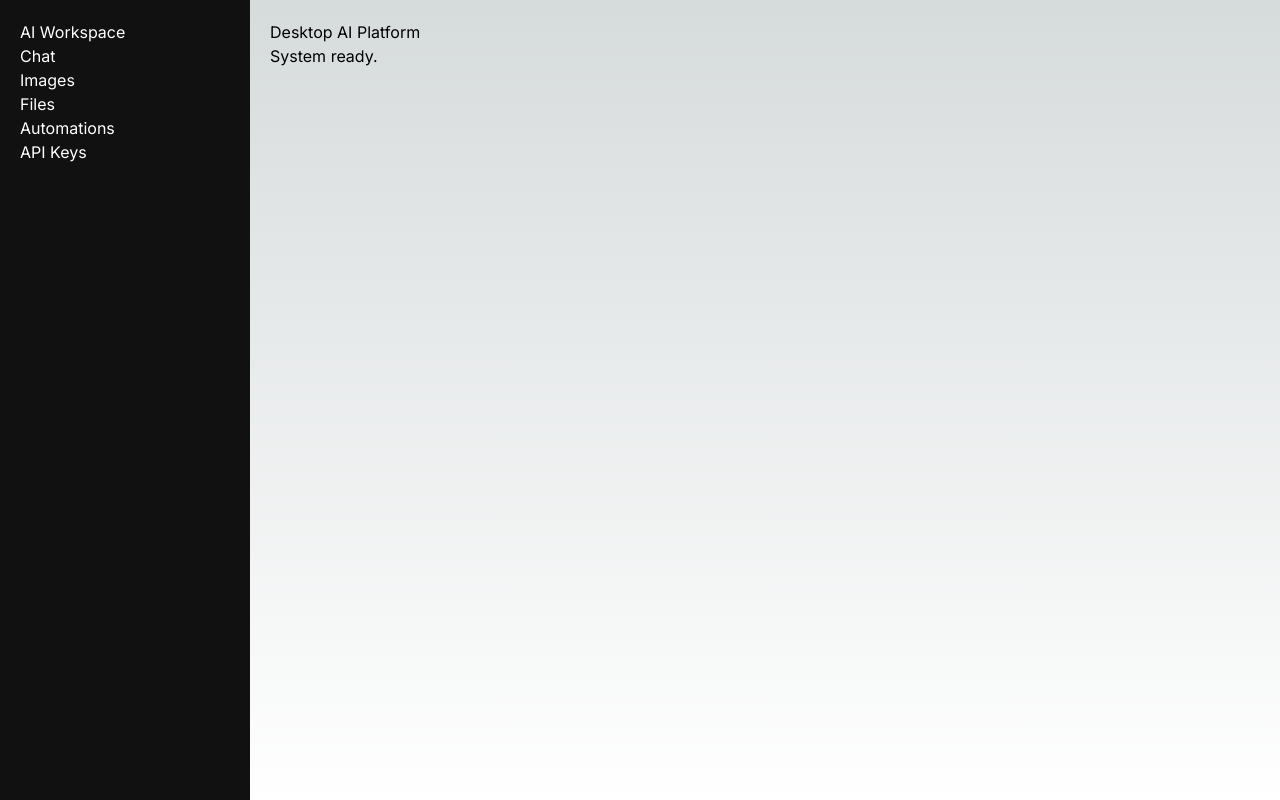
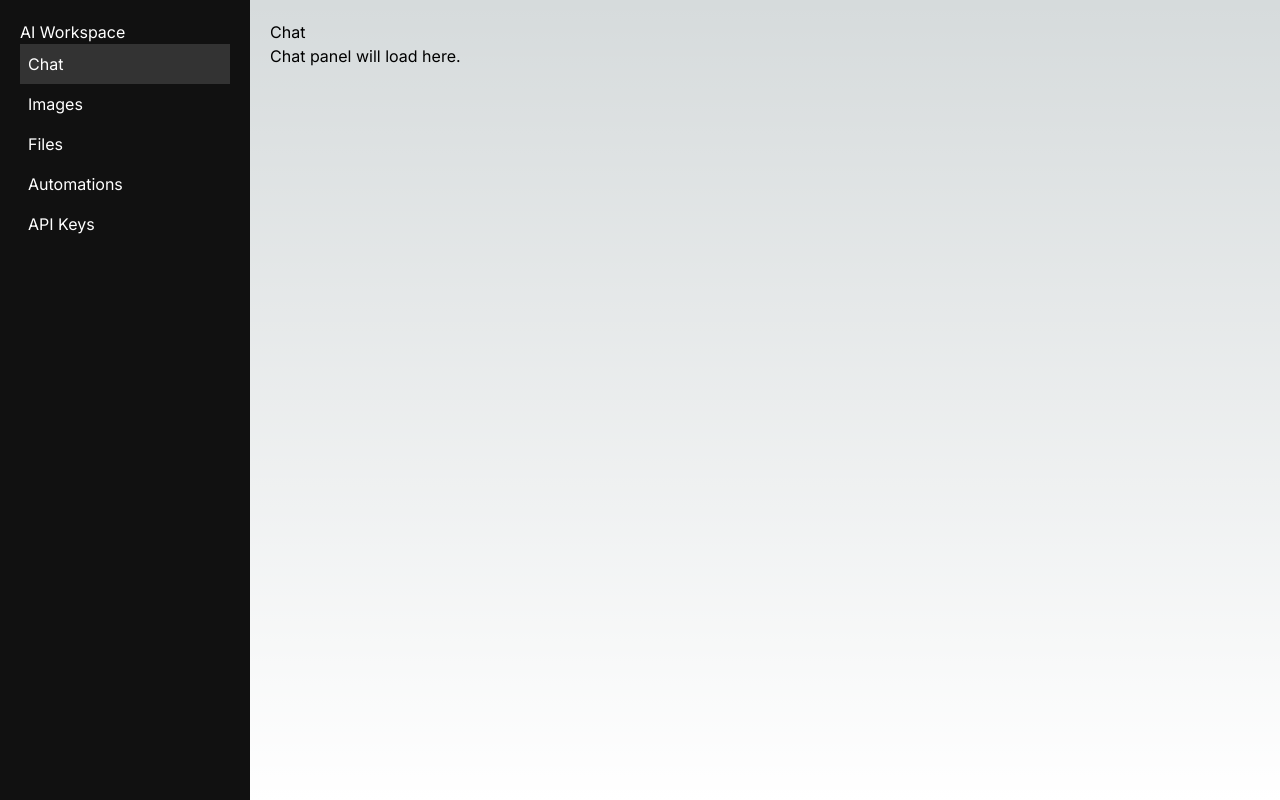
Before and after one commit to Orsuyedukonda151997/stackblitz-starters-84dqg1zm, a Next.js app: page / in a window 1280 px wide. Built offline with nearby package versions, Linux system fonts and the light colour scheme.

Commit message:
Update page.tsx

```diff
--- a/app/page.tsx
+++ b/app/page.tsx
@@ -1,19 +1,49 @@
+"use client";
+
+import { useState } from "react";
+
 export default function Home() {
+
+  const [active, setActive] = useState("Chat");
+
   return (
     <main style={{ display: "flex", height: "100vh" }}>
-      <div style={{ width: "250px", backgroundColor: "#111", color: "#fff", padding: "20px" }}>
+
+      <div style={{
+        width: "250px",
+        background: "#111",
+        color: "#fff",
+        padding: "20px"
+      }}>
+
         <h2>AI Workspace</h2>
-        <p>Chat</p>
-        <p>Images</p>
-        <p>Files</p>
-        <p>Automations</p>
-        <p>API Keys</p>
+
+        {["Chat","Images","Files","Automations","API Keys"].map(item => (
+          <div
+            key={item}
+            onClick={() => setActive(item)}
+            style={{
+              padding: "8px",
+              cursor: "pointer",
+              background: active === item ? "#333" : "transparent"
+            }}
+          >
+            {item}
+          </div>
+        ))}
+
       </div>
 
       <div style={{ flex: 1, padding: "20px" }}>
-        <h1>Desktop AI Platform</h1>
-        <p>System ready.</p>
+
+        <h1>{active}</h1>
+
+        <p>
+          {active} panel will load here.
+        </p>
+
       </div>
+
     </main>
   );
-}
+                }
```
